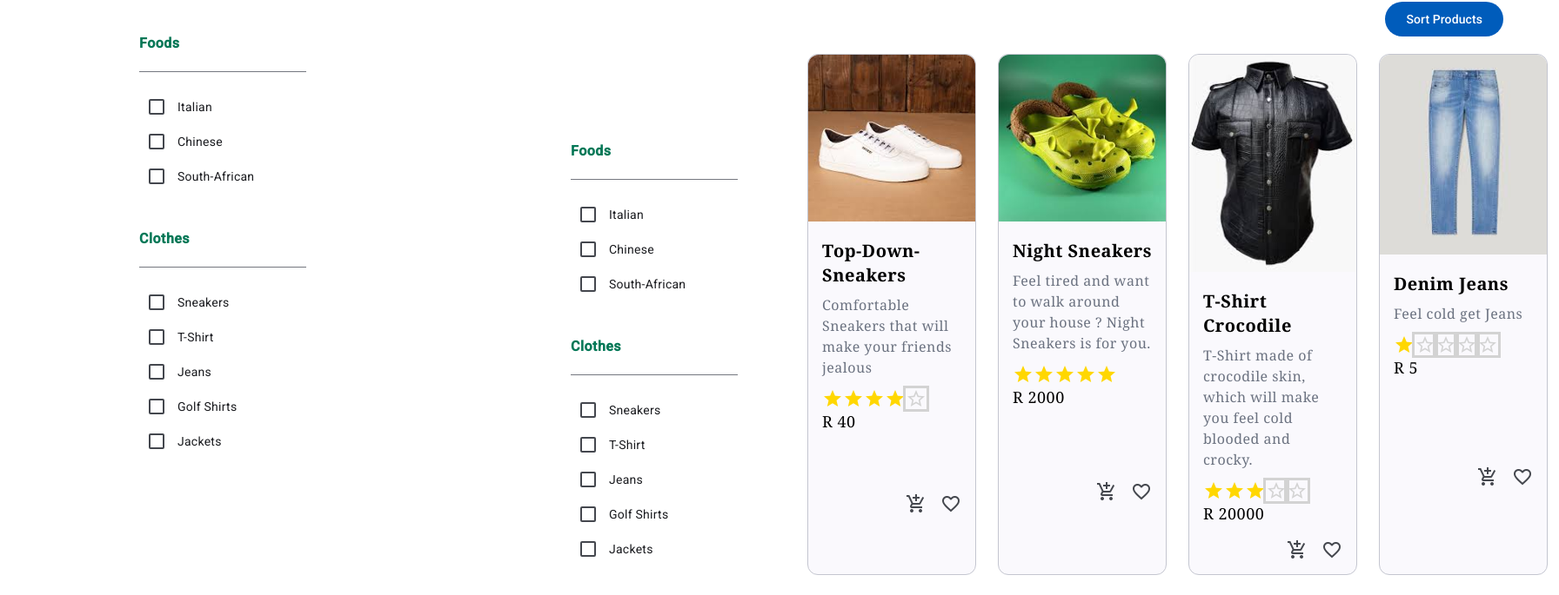
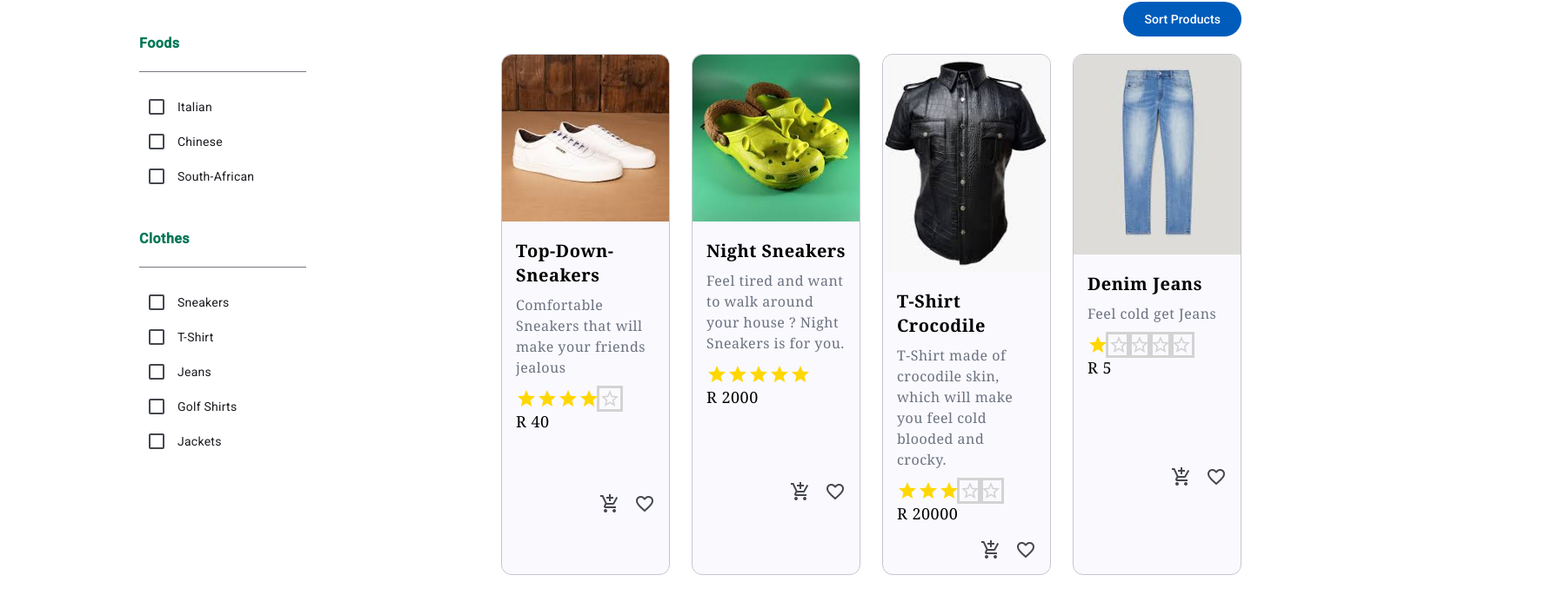
Before and after one commit to MichaelCombrinck/Internship.github.io, an Angular app in the folder CV/CV/: page /product-list-page in a window 1280 px wide. Shown: the part 206-891 px from the top of the page at 87% size, 1792 px wide, since content can reach past the window. Built offline with nearby package versions, Linux system fonts and the light colour scheme.

Commit message:
feat(transaction): improved responsiveness

```diff
--- a/CV/CV/src/app/pages/product-list-page/product-list-page.component.html
+++ b/CV/CV/src/app/pages/product-list-page/product-list-page.component.html
@@ -100,7 +100,7 @@
             class="sm:flex sm:flex-col md:flex md:flex-col "
           >
             <div class="flex sm:w-16 md:w-full max-sm:flex-col ">
-              <div class="sm:m-10 h-auto md:m-20 min-[1900px]:hidden">
+              <div class="sm:m-10 h-auto md:m-20 min-[650px]:hidden">
                 @for (item of filters; track $index) {
 
                 <div class="py-5 lg:w-48">
```
